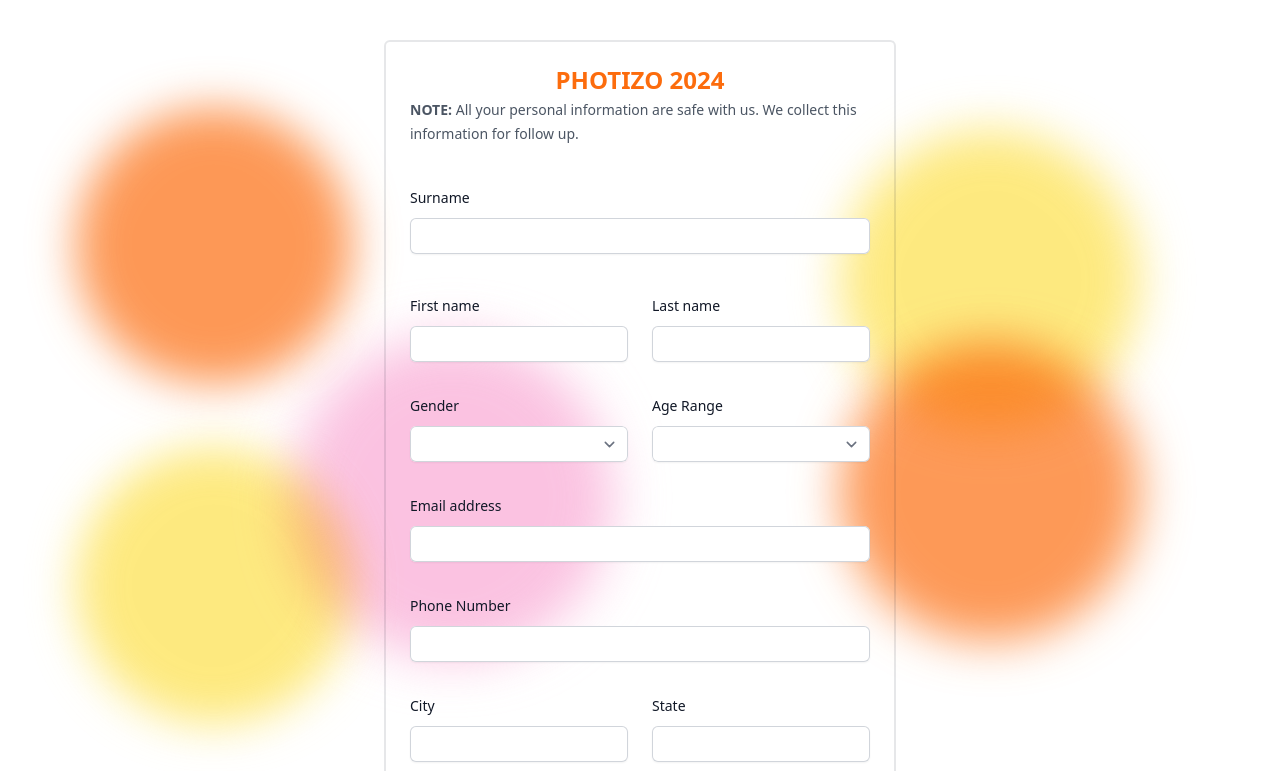
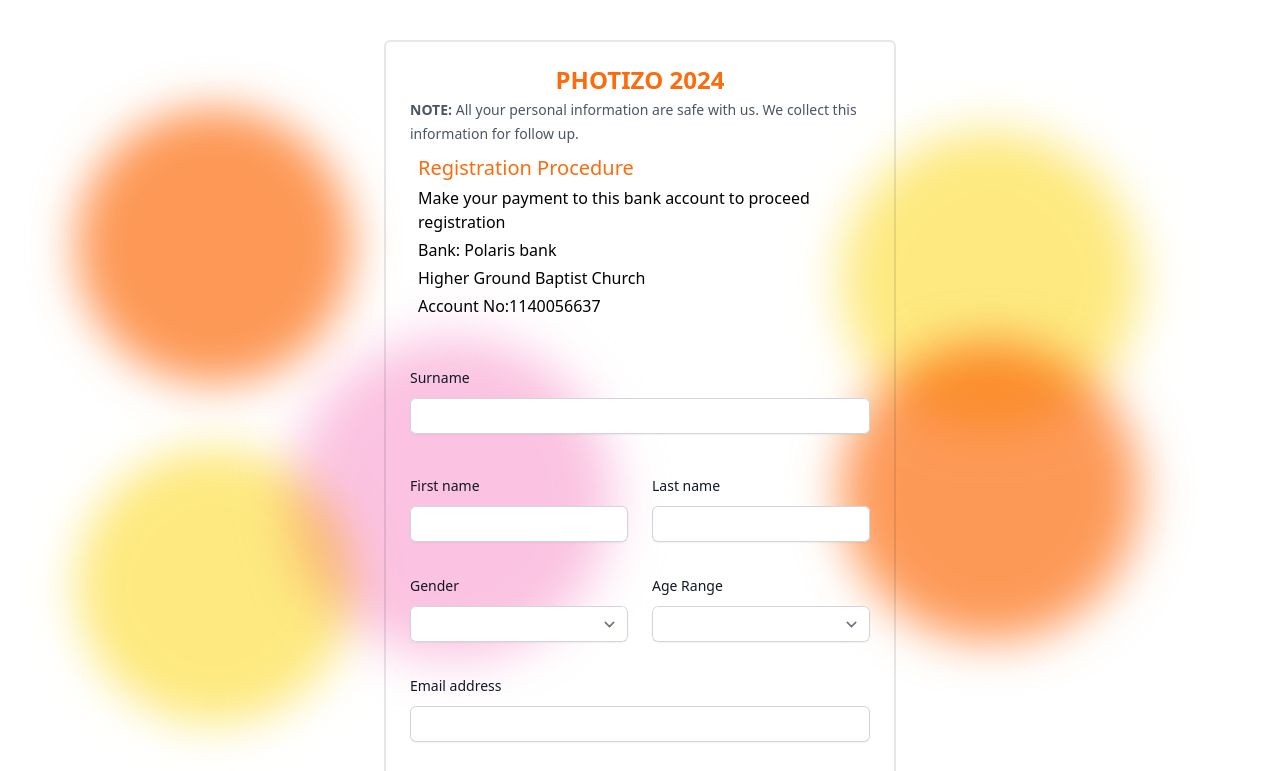
Before and after one commit to Oluwaseyiae/PHOTIZO, a website: page public/form.html in a window 1280 px wide. Shown: the top 771 px of the page. Drawn offline with nearby package versions, Linux system fonts and the light colour scheme.

Commit message:
Update form.html

```diff
--- a/public/form.html
+++ b/public/form.html
@@ -47,6 +47,15 @@
                         <h2 class="font-semibold leading-7 text-primary-100 text-2xl text-center">PHOTIZO 2024</h2>
                         <p class="mt-1 text-sm leading-6 text-gray-600"><span class="font-bold">NOTE: </span>All your
                             personal information are safe with us. We collect this information for follow up.</p>
+
+                         <!-- Payment Procedure -->
+                        <div class=" p-2">
+                            <span class="text-xl text-primary-100">Registration Procedure</span>
+                            <p class="mt-1">Make your payment to this bank account to proceed registration</p>
+                            <p class="mt-1">Bank: Polaris bank</p>
+                            <p class="mt-1">Higher Ground Baptist Church</p>
+                            <p class="mt-1">Account No:1140056637</p>
+                        </div>
 
                         <!-- Surname -->
                         <div class="mt-10 grid grid-cols-1 gap-x-6 gap-y-8 sm:grid-cols-6">
```
